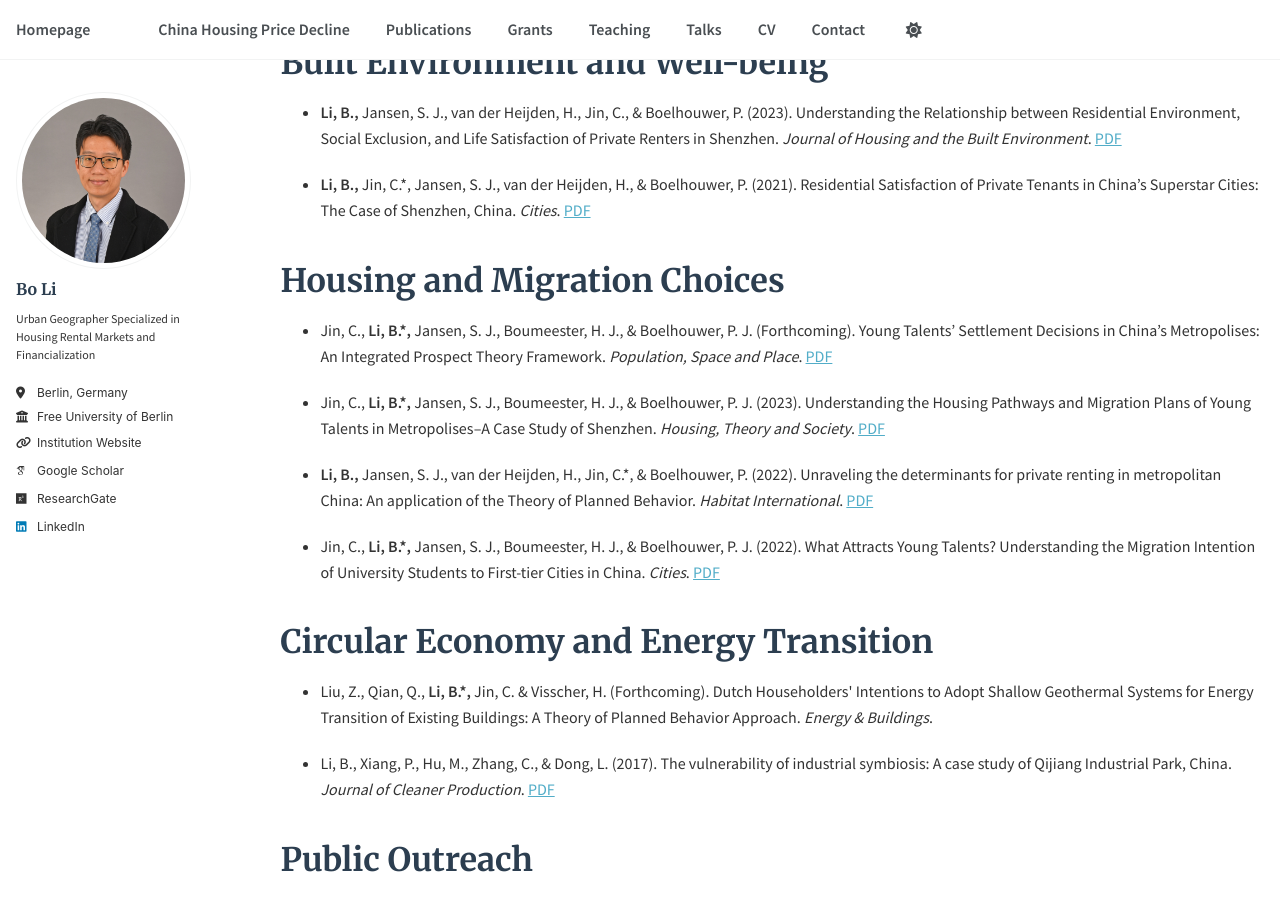
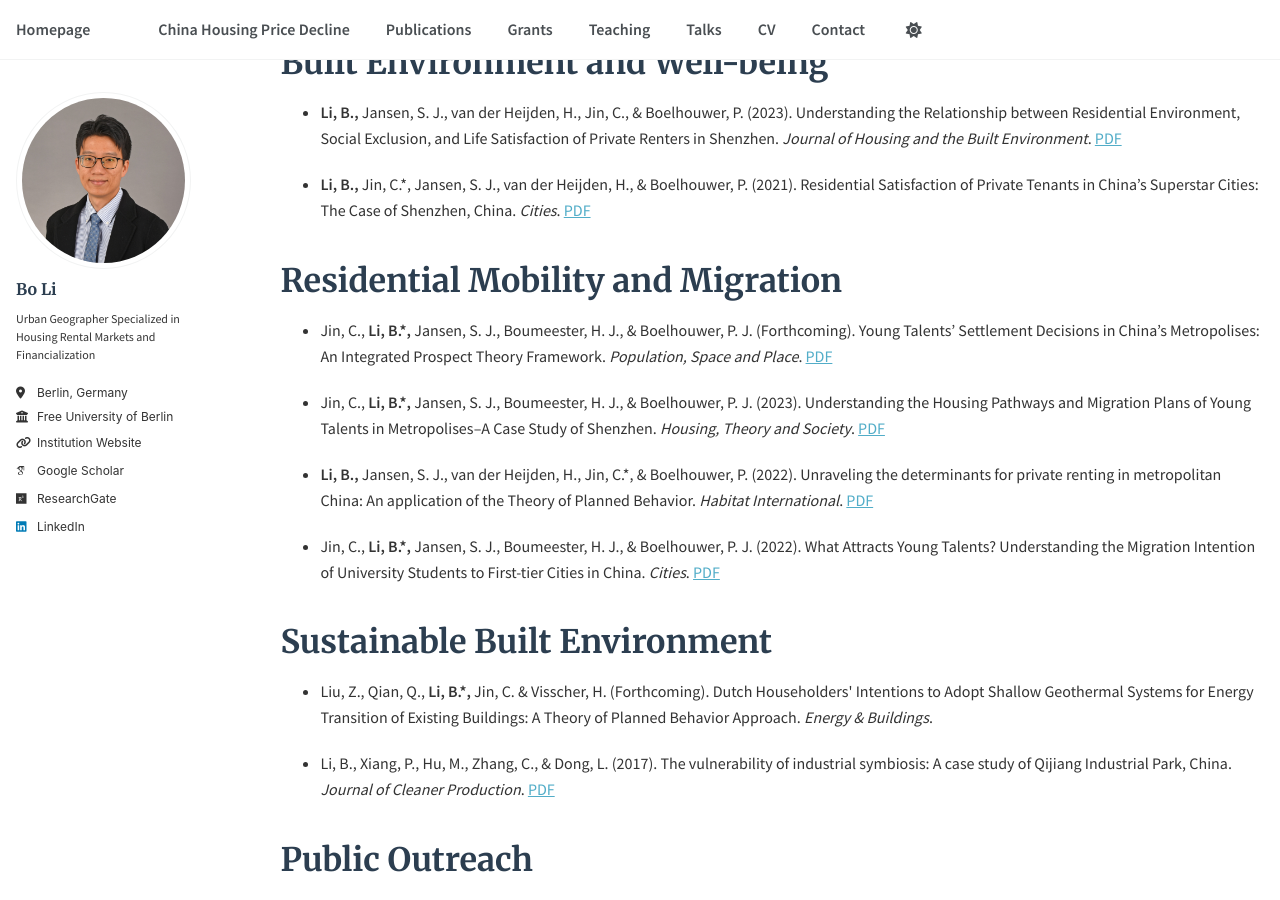
Before and after one commit to housingforall/housingforall.github.io, a Jekyll site: the page built from _pages/publications.md, in a window 1280 px wide and 900 px high, scrolled down 560 px. Built offline with Jekyll 4.4.1, drawn with Linux system fonts in a browser that asks for light colours; some web fonts are replaced.

Commit message:
Update publications.md

```diff
--- a/_pages/publications.md
+++ b/_pages/publications.md
@@ -23,7 +23,7 @@ author_profile: true
 
 * **Li, B.,** Jin, C.\*, Jansen, S. J., van der Heijden, H., & Boelhouwer, P. (2021). Residential Satisfaction of Private Tenants in China's Superstar Cities: The Case of Shenzhen, China. *Cities*. [PDF](https://housingforall.github.io/files/cities_2021.pdf)
 
-## Housing and Migration Choices
+## Residential Mobility and Migration
 
 * Jin, C., **Li, B.\*,** Jansen, S. J., Boumeester, H. J., & Boelhouwer, P. J. (Forthcoming). Young Talents' Settlement Decisions in China's Metropolises: An Integrated Prospect Theory Framework. *Population, Space and Place*. [PDF](https://housingforall.github.io/files/psp_public_version.pdf)
 
@@ -33,7 +33,7 @@ author_profile: true
 
 * Jin, C., **Li, B.\*,** Jansen, S. J., Boumeester, H. J., & Boelhouwer, P. J. (2022). What Attracts Young Talents? Understanding the Migration Intention of University Students to First-tier Cities in China. *Cities*. [PDF](https://housingforall.github.io/files/cities_2022.pdf)
 
-## Circular Economy and Energy Transition
+## Sustainable Built Environment
 * Liu, Z., Qian, Q., **Li, B.\*,** Jin, C. & Visscher, H. (Forthcoming). Dutch Householders\' Intentions to Adopt Shallow Geothermal Systems for Energy Transition of Existing Buildings: A Theory of Planned Behavior Approach. *Energy & Buildings*.
 
 * Li, B., Xiang, P., Hu, M., Zhang, C., & Dong, L. (2017). The vulnerability of industrial symbiosis: A case study of Qijiang Industrial Park, China. *Journal of Cleaner Production*. [PDF](https://housingforall.github.io/files/jcp_2017.pdf)
```
